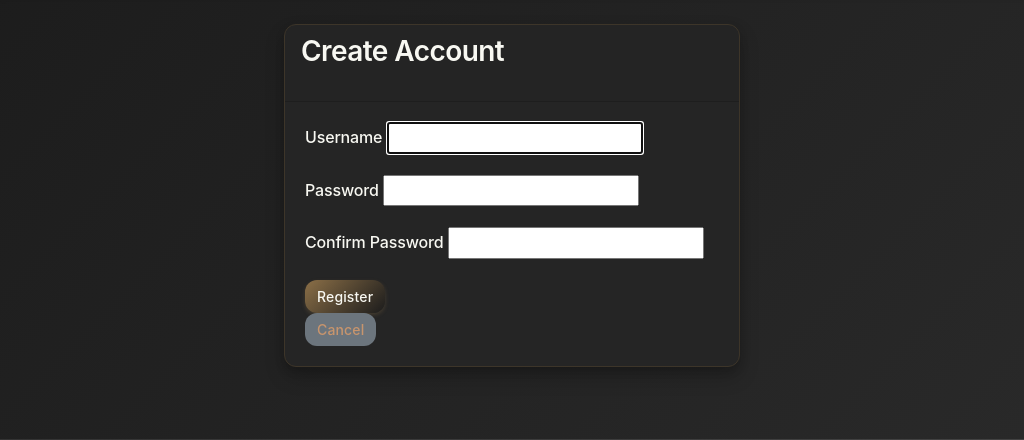
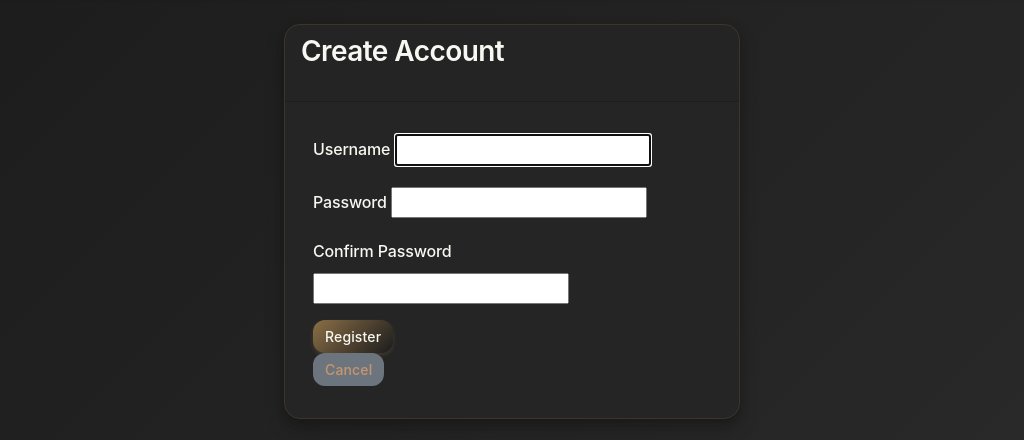
Before and after one commit to TopG85/ShutterSpace, a Django app: page /portfolio/register/ in a window 1024 px wide. Shown: the part 83-523 px from the top of the page. Run offline with Django 4.2, Linux system fonts and the light colour scheme; parts of the project's set-up code (start-up, migrations or seed data) failed here and were passed over.

Commit message:
Fix card sizing on desktop - increase padding for better visual appearance

```diff
--- a/static/css/style.css
+++ b/static/css/style.css
@@ -1804,7 +1804,7 @@ footer.site-footer {
   /* Card improvements for desktop */
   .card {
     margin-bottom: 1.5rem !important;
-    border-radius: 12px !important;
+    border-radius: 16px !important;
     transition: transform 0.2s ease, box-shadow 0.2s ease !important;
   }
 
@@ -1814,7 +1814,7 @@ footer.site-footer {
   }
 
   .card-body {
-    padding: 1.25rem !important;
+    padding: 2rem 1.75rem !important;
   }
 
   .card-img-wrapper {
@@ -1931,7 +1931,7 @@ footer.site-footer {
   }
 
   .card-body {
-    padding: 1.5rem !important;
+    padding: 2.25rem 2rem !important;
   }
 
   .card-img-wrapper {
```
